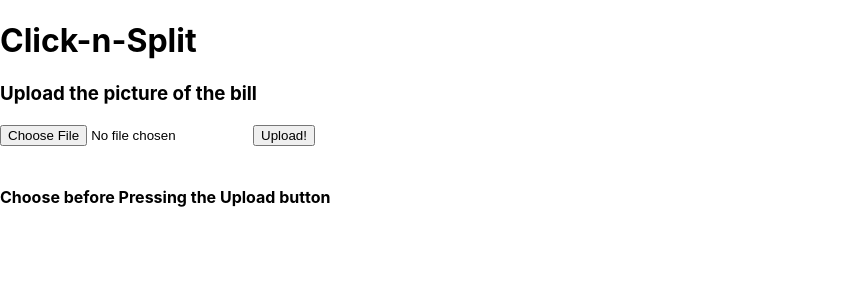
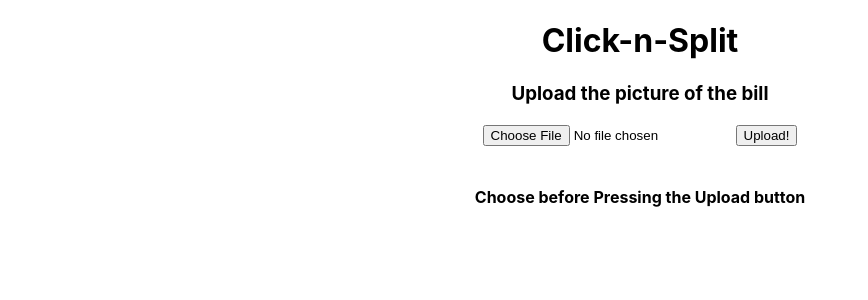
Before and after one commit to sarvesh2910/Click-n-Split, a React (Create React App) app in the folder frontend/: page / in a window 1280 px wide. Shown: the top 300 px of the page, without its empty margins (0-868 px from the left). Built offline with nearby package versions, Linux system fonts and the light colour scheme.

Commit message:
centered upload screen

```diff
--- a/frontend/src/App.css
+++ b/frontend/src/App.css
@@ -1,8 +1,14 @@
+.main_div {
+  /* background-color: #282c34;
+  height: auto;
+  width: auto; */
+}
+
 .App {
   text-align: center;
 }
 
-.App-logo {
+/* .App-logo {
   height: 40vmin;
   pointer-events: none;
 }
@@ -35,4 +41,4 @@
   to {
     transform: rotate(360deg);
   }
-}
+} */
--- a/frontend/src/App.js
+++ b/frontend/src/App.js
@@ -23,6 +23,7 @@
 // }
 
 // export default App;
+import "./App.css";
 import axios from "axios";
 
 import React, { Component } from "react";
@@ -96,14 +97,20 @@ class App extends Component {
 
   render() {
     return (
-      <div>
-        <h1>Click-n-Split</h1>
+      <div class="main_div">
+        <header className="App-header">
+          <h1 class="App">Click-n-Split</h1>
+        </header>
+        <body>
+          <main class="App body">
             <h3>Upload the picture of the bill</h3>
             <div>
               <input type="file" onChange={this.onFileChange} />
               <button onClick={this.onFileUpload}>Upload!</button>
             </div>
             {this.fileData()}
+          </main>
+        </body>
       </div>
     );
   }
```
Lines whose indentation alone changed are shown as unchanged.
